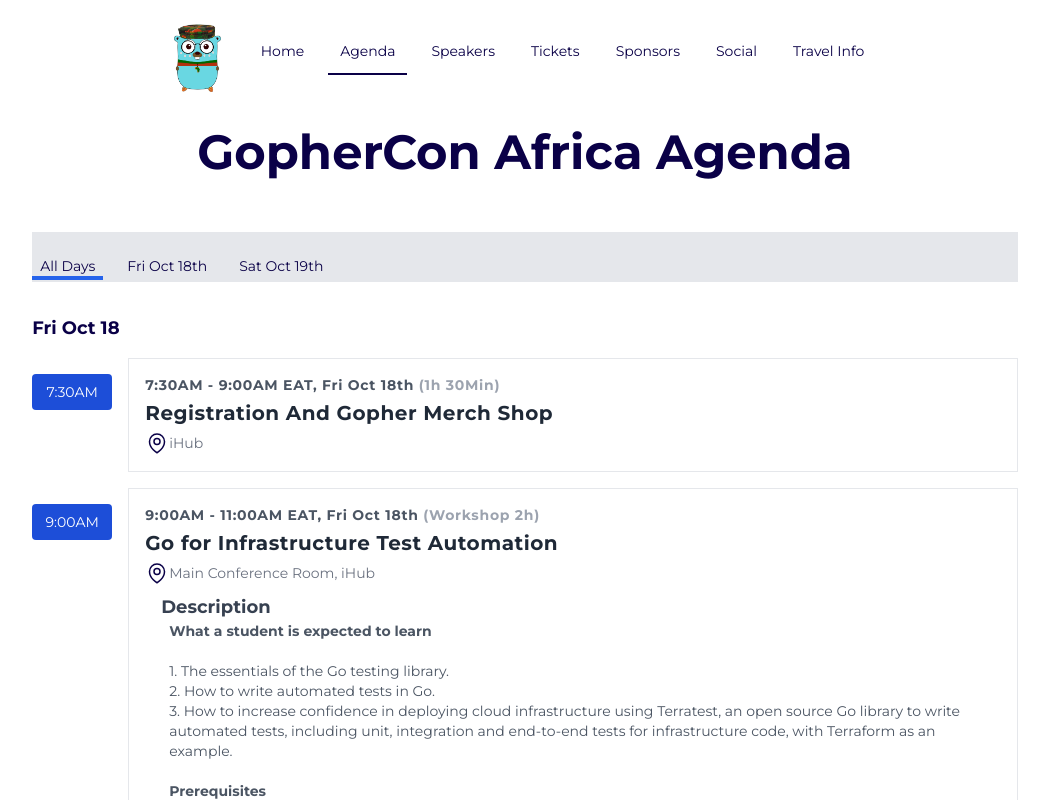
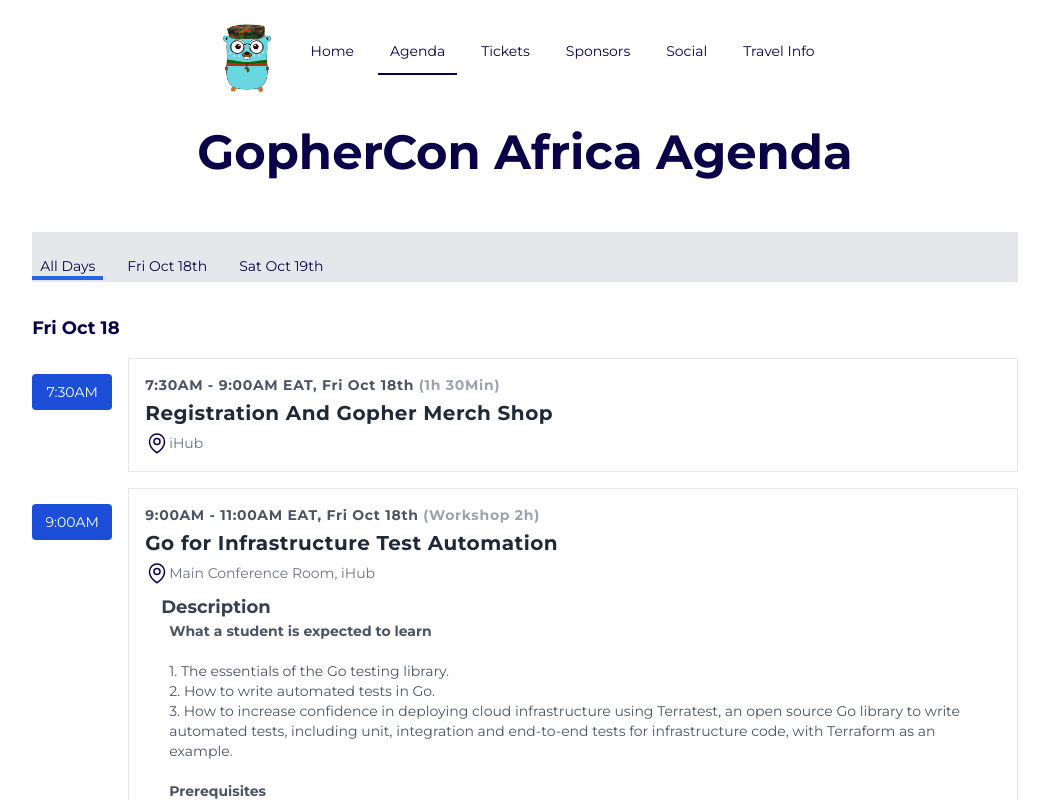
Before and after one commit to nairobi-gophers/gophercon2024, a React (Vite) app in the folder frontend/: page /agenda in a window 1280 px wide. Shown: the top 800 px of the page, without its empty margins (115-1164 px from the left). Built offline with nearby package versions, Linux system fonts and the light colour scheme.

Commit message:
refactor: remove speakers page
The speakers page is empty and there is redundancy since the speakers can be accessed on the agenda page

Signed-off-by: Rodney Osodo <socials@rodneyosodo.com>

```diff
--- a/frontend/src/components/Navbar.tsx
+++ b/frontend/src/components/Navbar.tsx
@@ -45,13 +45,6 @@
                     className={({ isActive }) => `border-b-2 w-fit p-3 ${isActive ? 'border-secondary' : 'border-white'}`}
                   >
                     Agenda
-                  </NavLink>
-                  <NavLink
-                    to="/speakers"
-                    className={({ isActive }) => `border-b-2 w-fit p-3 ${isActive ? 'border-secondary' : 'border-white'}`}
-                    onClick={() => scroll('speakers')}
-                  >
-                    Speakers
                   </NavLink>
                   <NavLink
                     to="/tickets"
@@ -110,12 +103,6 @@
           Agenda
         </NavLink>
         <NavLink
-          to="/speakers"
-          className={({ isActive }) => `border-b-2 p-3 ${isActive ? 'border-secondary' : 'border-white'}`}
-        >
-          Speakers
-        </NavLink>
-        <NavLink
           to="/tickets"
           className={({ isActive }) => `border-b-2 p-3 ${isActive ? 'border-secondary' : 'border-white'}`}
         >
--- a/frontend/src/main.tsx
+++ b/frontend/src/main.tsx
@@ -32,10 +32,6 @@
     element: <Sponsorship />,
   },
   {
-    path: "/speakers",
-    element: <SpeakersList />,
-  },
-  {
     path: "/tickets",
     element: <TicketList />,
   },
```
